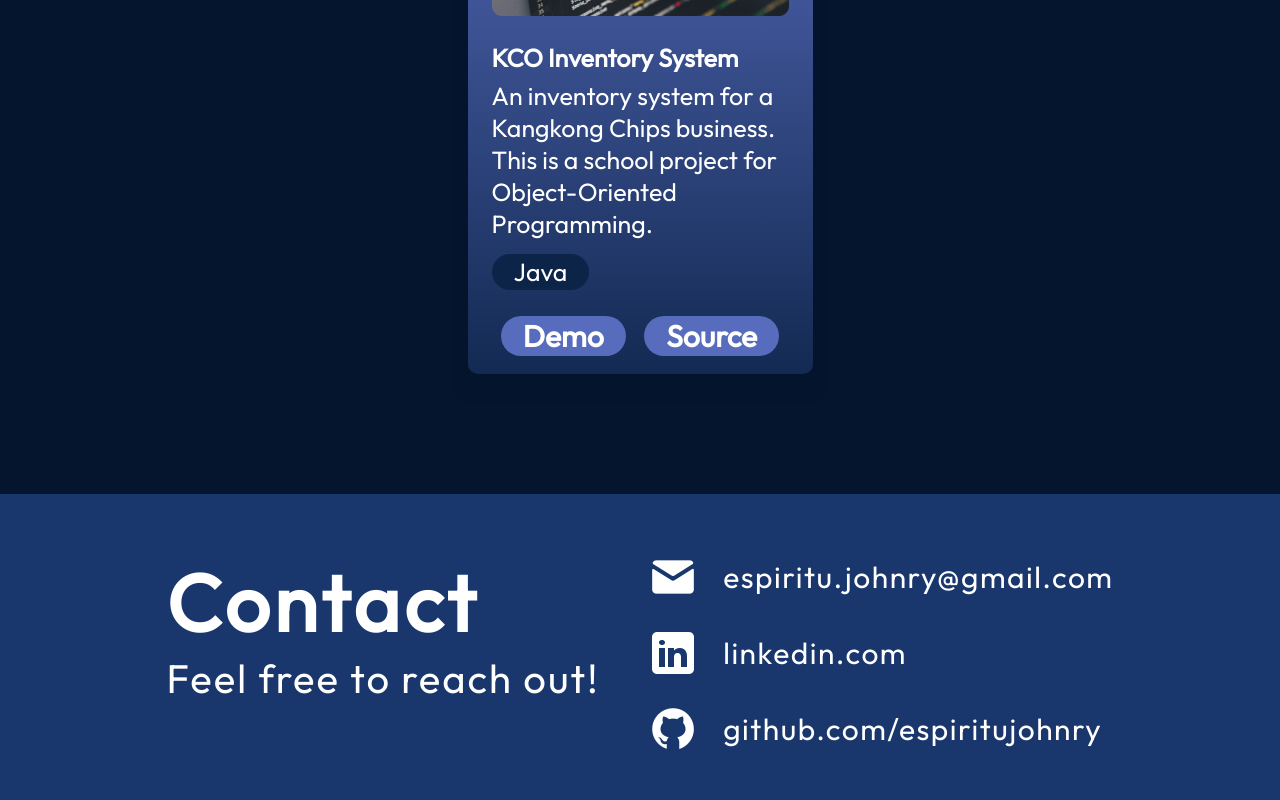
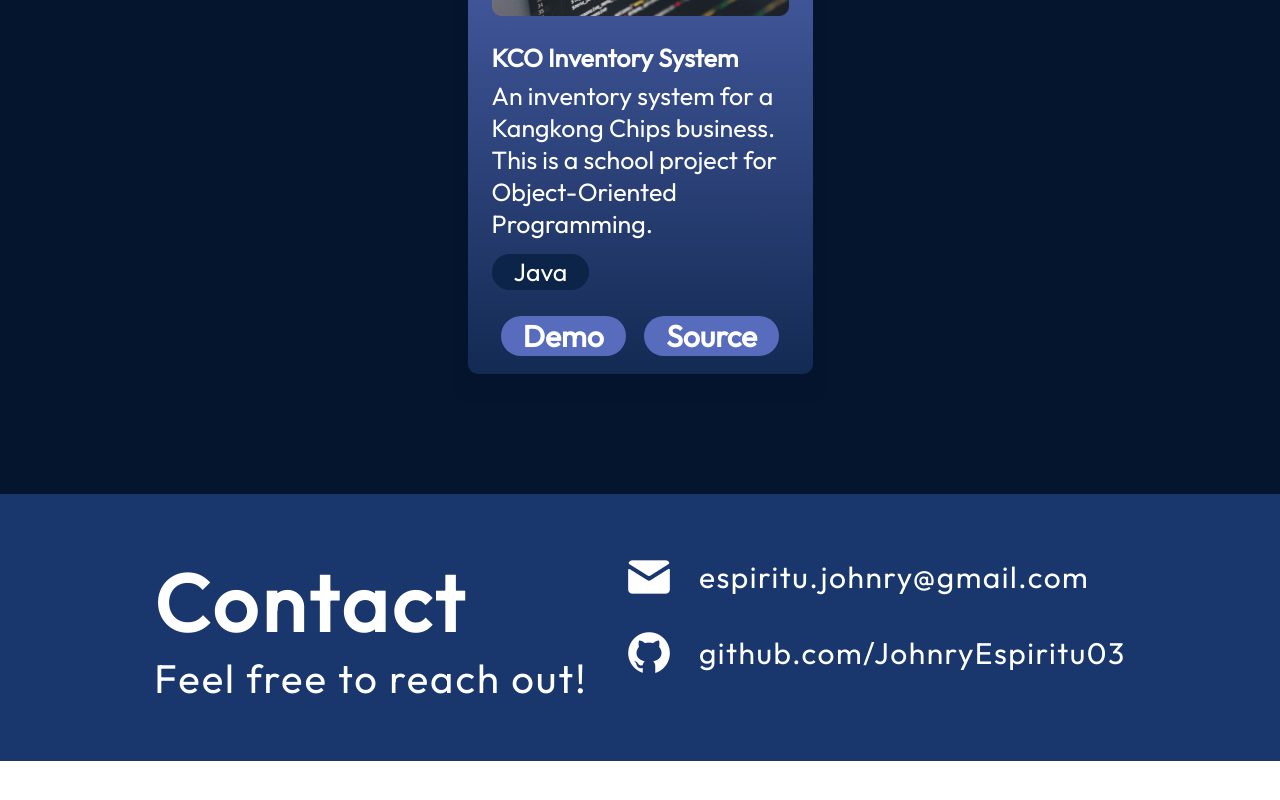
Before and after one commit to JohnryEspiritu03/Portfolio, a React (Vite) app: page / in a window 1280 px wide. Shown: the part 3576-4376 px from the top of the page. After the commit the page ends 4337 px from the top, so only its background shows below. Built offline with nearby package versions, Linux system fonts and the light colour scheme.

Commit message:
Updated Contacts

```diff
--- a/src/components/Contact/Contact.jsx
+++ b/src/components/Contact/Contact.jsx
@@ -14,13 +14,13 @@ export const Contact = () => {
             <img src={getImageUrl("contact/emailIcon.png")} alt="email-icon" />
             <a href="mailto:espiritu.johnry@gmail.com">espiritu.johnry@gmail.com</a>
         </li>
-        <li className={styles.link}>
+       {/* <li className={styles.link}>
             <img src={getImageUrl("contact/linkedinIcon.png")} alt="email-icon" />
             <a href="linkedin.com">linkedin.com</a>
-        </li>
+        </li>*/}
         <li className={styles.link}>
             <img src={getImageUrl("contact/githubIcon.png")} alt="github-icon" />
-            <a href="mailto:espiritu.johnry@gmail.com">github.com/espiritujohnry</a>
+            <a href="https://github.com/JohnryEspiritu03">github.com/JohnryEspiritu03</a>
         </li>
       </ul>
     </footer>
```
